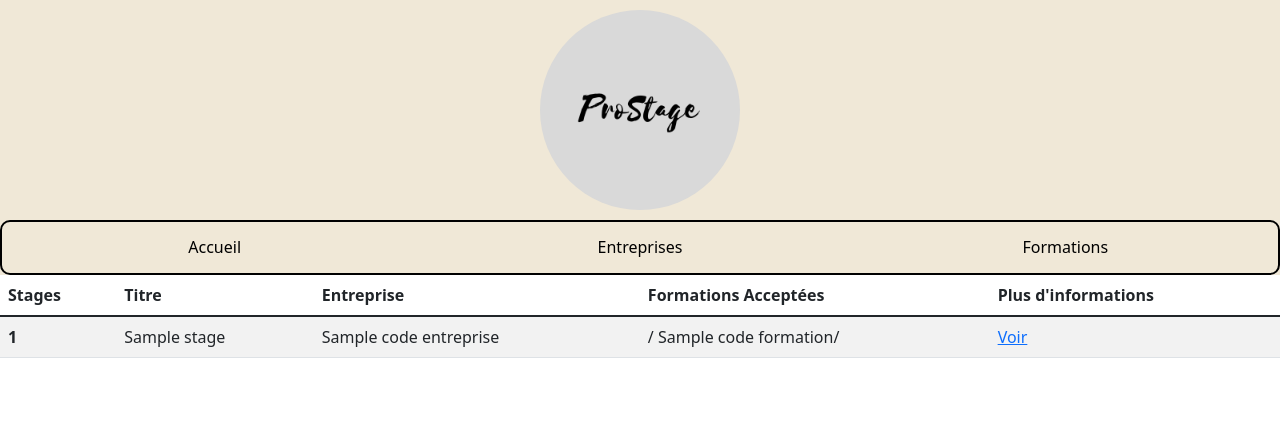
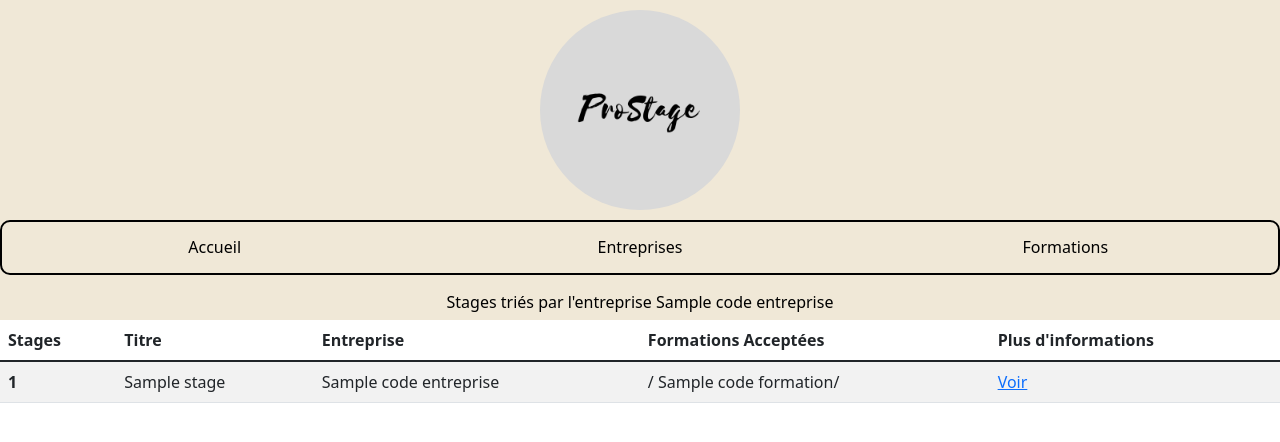
Before and after one commit to Tharkun333/proStage2, a Symfony app: template templates/pro_stages/entrepriseStages.html.twig in a window 1280 px wide. Shown: the top 442 px of the page. Run offline with Twig, Linux system fonts and the light colour scheme; the template is opened without the code that fills it: most values are stand-ins (such as "Sample title", 1, 10 or a date in 2020); some libraries are stand-ins or nearby versions.

Commit message:
quelque modif

```diff
--- a/public/CSS/MONcss.css
+++ b/public/CSS/MONcss.css
@@ -6,7 +6,7 @@
     padding-top: 10px;
     text-align: center;
     line-height: 35px;
-    color: aliceblue;
+    color: rgb(0, 0, 0);
 
 }
 [class="row-fluid-stages"]{
--- a/templates/pro_stages/entrepriseStages.html.twig
+++ b/templates/pro_stages/entrepriseStages.html.twig
@@ -1,6 +1,9 @@
 {% extends 'base.html.twig' %}  {# heritage #}
 
 {% block Contenu %}
+<div class="container-fluid-premier">
+Stages triés par l'entreprise {{stages.0.codeEntreprise.nom}}
+</div>
 <table class="table table-striped table-hover">
     <thead>
         <tr>
--- a/templates/pro_stages/formationStages.html.twig
+++ b/templates/pro_stages/formationStages.html.twig
@@ -1,6 +1,9 @@
 {% extends 'base.html.twig' %}  {# heritage #}
 
 {% block Contenu %}
+<div class="container-fluid-premier">
+Stages triés par la formation {{formation.nom}}
+</div>
 <table class="table table-striped table-hover">
     <thead>
         <tr>
```
